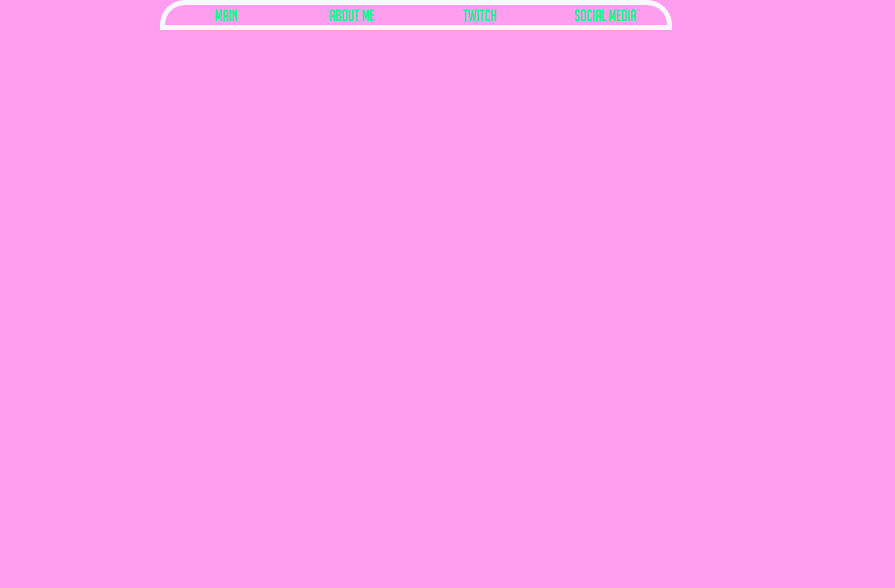
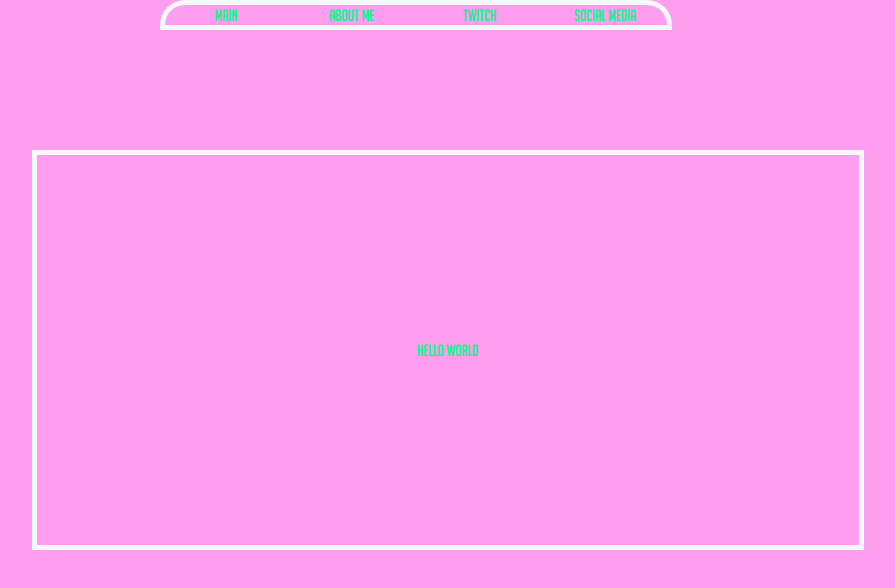
Before and after one commit to KLawsonDevelopment/iammanny, a React (Create React App) app: page / in a window 1280 px wide. Shown: the top 588 px of the page, without its empty margins (224-1119 px from the left). Built offline with nearby package versions, Linux system fonts and the light colour scheme.

Commit message:
Created second part of page, center based grid/flexbox for all content in the center of the screen.

```diff
--- a/src/App.js
+++ b/src/App.js
@@ -2,6 +2,7 @@ import React from 'react';
 import './App.css';
 import { BrowserRouter as Router, Route, Switch } from 'react-router-dom';
 import NavBar from './components/NavBar'
+import MainPage from './components/MainPage';
 
 
 function App() {
@@ -10,6 +11,7 @@ function App() {
     // Initial router setup to controll what order the Components go into.
     <Router>
       <NavBar></NavBar>
+      <MainPage></MainPage>
     </Router>
   );
 }
--- /dev/null
+++ b/src/components/MainPage.js
@@ -0,0 +1,13 @@
+import React, { Component } from 'react';
+
+class MainPage extends Component {
+    render() {
+        return (
+            <div className='mainBox'>
+                <div className='centerPage'>Hello World</div>
+            </div>
+        );
+    }
+}
+
+export default MainPage;
--- a/src/index.css
+++ b/src/index.css
@@ -16,6 +16,21 @@ body {
 body a {
   text-decoration: none;
   color: rgb(0, 255, 132)
+}
+
+.mainBox {
+  display: grid;
+  grid-template-columns: 20vw  65vw 15vw;
+  grid-template-rows: 15vh 50vh 15vh;
+}
+
+.centerPage {
+  display: flex;
+  justify-content: center;
+  align-items: center;
+  grid-column: 2;
+  grid-row: 2;
+  border: 5px solid rgb(248,248,255);
 }
 
 
```
